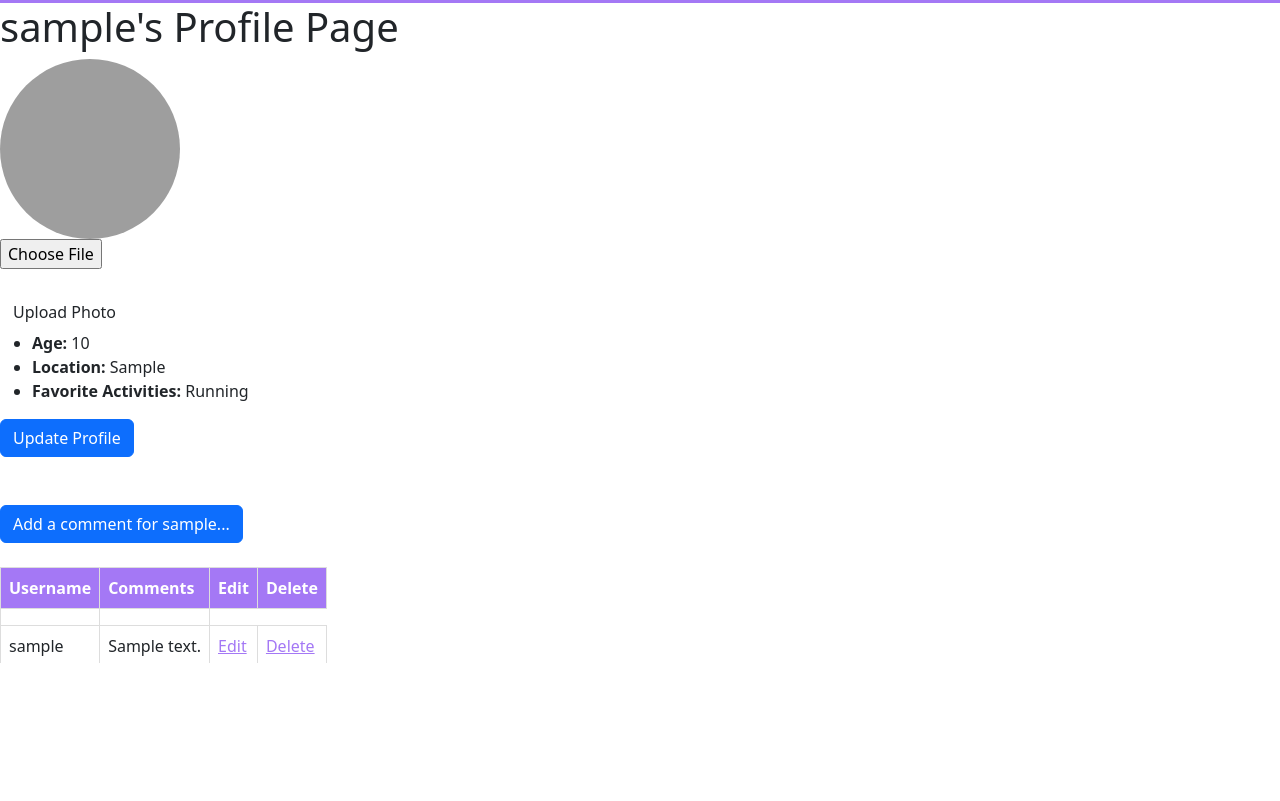
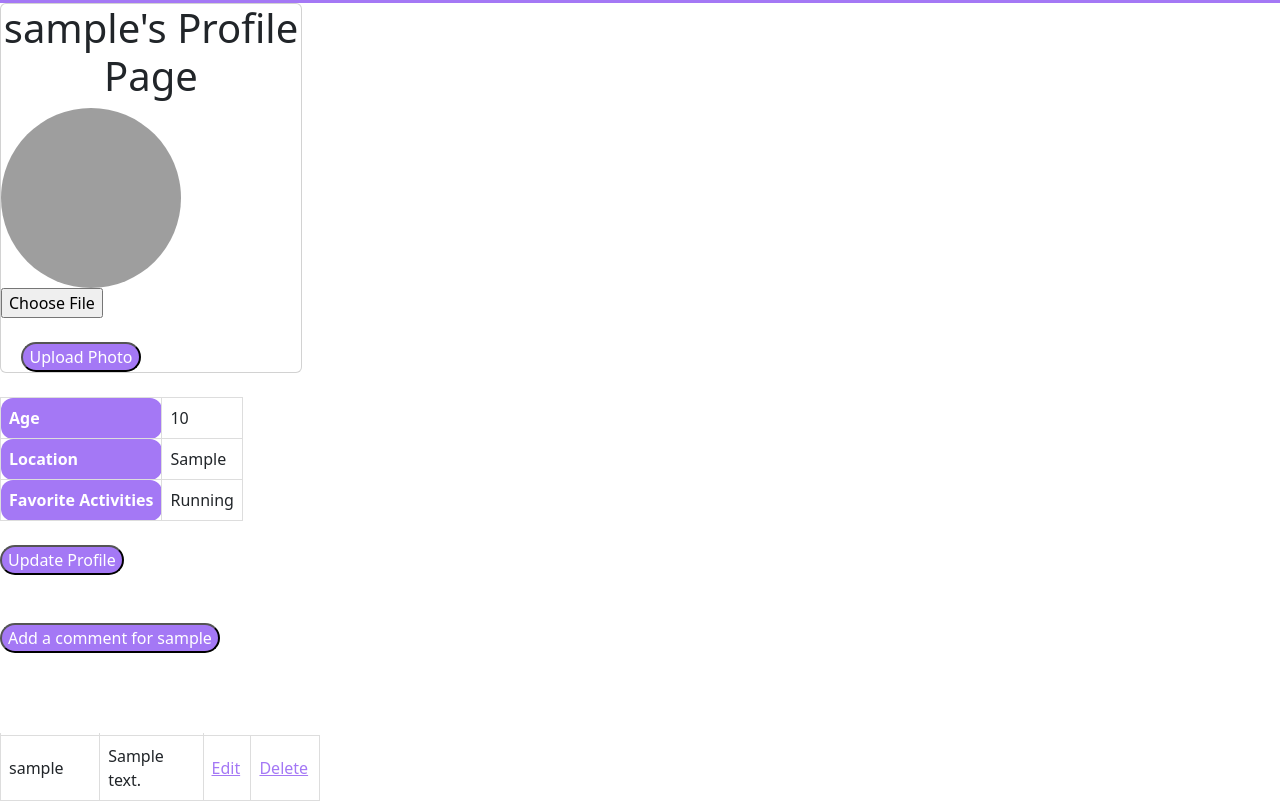
Before and after one commit to gellisun/fitmein, a Django app: page /profile/ in a window 1280 px wide. Shown: the part 67-868 px from the top of the page. Before the commit the page ends 730 px from the top, so only its background shows below. Run offline with Django 5.2, Linux system fonts and the light colour scheme; a user stored in the database is signed in; tables that the repository leaves empty hold one stand-in row (values such as "Sample post"); grey boxes are pictures that could not be loaded.

Commit message:
styling on profile page

```diff
--- a/main_app/static/css/style.css
+++ b/main_app/static/css/style.css
@@ -277,6 +277,7 @@ nav{
 .comment-table {
   width: 100%;
   border-collapse: collapse;
+  border-radius: 12px;
 }
 
 .comment_table th, .comment_table td {
@@ -289,13 +290,16 @@ nav{
 .comment_table th {
   background-color: #a478f5;
   color: white;
+  border-radius: 12px;
 }
 
 
-.btn, .btn-primary {
-  background-color: #a478f5;
+.update-btn, .comment-btn, .photo-btn, .save-btn {
+  background: #a478f5;
+  color:white;
+  border-radius: 15px;
 }
 
-.edit_link, .delete_link{
+.edit_link, .delete_link, .back_link{
   color:#a478f5
 }
--- a/main_app/templates/user/delete_comment.html
+++ b/main_app/templates/user/delete_comment.html
@@ -1,6 +1,6 @@
 {% extends 'base.html' %}
 {% block content %}
-<a href="/profile">Go Back</a>
+<a href="/profile" class="back_link">Go Back</a>
 <div class="container">
     <div class="row">
         <div class="col-mad-12">
--- a/main_app/templates/user/edit_comment.html
+++ b/main_app/templates/user/edit_comment.html
@@ -1,6 +1,6 @@
 {% extends 'base.html' %}
 {% block content %}
-<a href="/profile">Go Back</a>
+<a href="/profile" class="back_link">Go Back</a>
 <div class="container">
     <div class="row">
         <div class="col-mad-12">
--- a/main_app/templates/user/profile.html
+++ b/main_app/templates/user/profile.html
@@ -1,7 +1,9 @@
 {% extends 'base.html' %}
 {% block content %}
 {% load static %}
-
+<div class="row">
+  <div class="col-12 col-md-6 col-lg-3">
+      <div class="card text-center">
 <h1 >{{ user.username }}'s Profile Page</h1>
 
 {% for photo in user.photo_set.all %}
@@ -14,7 +16,7 @@
       {% csrf_token %}
       <input type="file" name="photo_file">
       <br><br>
-      <button type="submit" class="btn">Upload Photo</button>
+      <button type="submit" class="photo-btn">Upload Photo</button>
 
     </form>
   </div>
@@ -25,7 +27,7 @@
        color: transparent;
     }
 </style>
-
+<br>
 <div>
     <form id="locationForm" method="post" action="{% url 'profile' %}">
       {% csrf_token %}
@@ -35,25 +37,28 @@
 </div>
 
 
-<form id="profile-form" method="post">
-  {% csrf_token %}
-  <div>
-    <ul>
-      <li>
-        <strong>Age: </strong> <span id="age">{{ profile.age }}</span>
-      </li>
-      <li>
-        <strong>Location: </strong><span id="location">{{ profile.location }}</span>
-      </li>
-      <li>
-      <strong>Favorite Activities: </strong> <span id="favorites">{{ profile.get_favorites_display }}</span>
-      </li>
-    </ul>
+<table class="comment_table">
+  <thead>
+    <tr>
+        <th>Age</th>
+        <td>{{ profile.age }}</td>
+        </tr>
+        <tr>
+        <th>Location</th>
+        <td>{{ profile.location }}</td>
+        </tr>
+        <tr>
+        <th>Favorite Activities</th>
+        <td>{{ profile.favorites }}</td>
+      </tr>
+    </tr>
+</thead>
 
-  </div>
-</form>
-
-<a href="{% url 'update_profile' pk=profile.pk %}" class="btn btn-primary">Update Profile</a>
+</table>
+<br>
+<a href="{% url 'update_profile' pk=profile.pk %}">
+  <button type="button" class="update-btn">Update Profile</button>
+</a>
 
 
 
@@ -65,10 +70,12 @@
   </form>
 </div>
 
+
 <br><br>
-<td><a href="{% url 'create_comment' %}" class="btn btn-primary"> Add a comment for {{ user.username }}...</a></td>
+<a href="{% url 'create_comment' %}" ><button type="button" class="comment-btn">Add a comment for {{ user.username }}</button> </a>
 <br><br>
 <table class="comment_table">
+
     <thead>
       <tr>
           <th>Username</th>
@@ -85,6 +92,7 @@
       </tr>
       {% for comment in comments %}
           <tr>
+
               <td>{{ comment.user.username }}</td>
               <td>{{ comment.content }}</td>
               <td><a href="{% url 'edit_comment' comment.id %}" class="edit_link">Edit</a></td>
@@ -93,7 +101,9 @@
       {% endfor %}
   </tbody>
 </table>
-
+    </div>
+  </div>
+</div>
 
 <nav
       class="navbar navbar-expand-md fixed-bottom bg-body d-flex flex-grow-1 flex-fill justify-content-center align-items-center align-self-stretch flex-nowrap py-3 pt-0 my-0 pb-0 mx-0 px-0 ps-0"
```
Also changed, not shown: main_app/templates/user/create_comment.html (+21 -15 lines).
